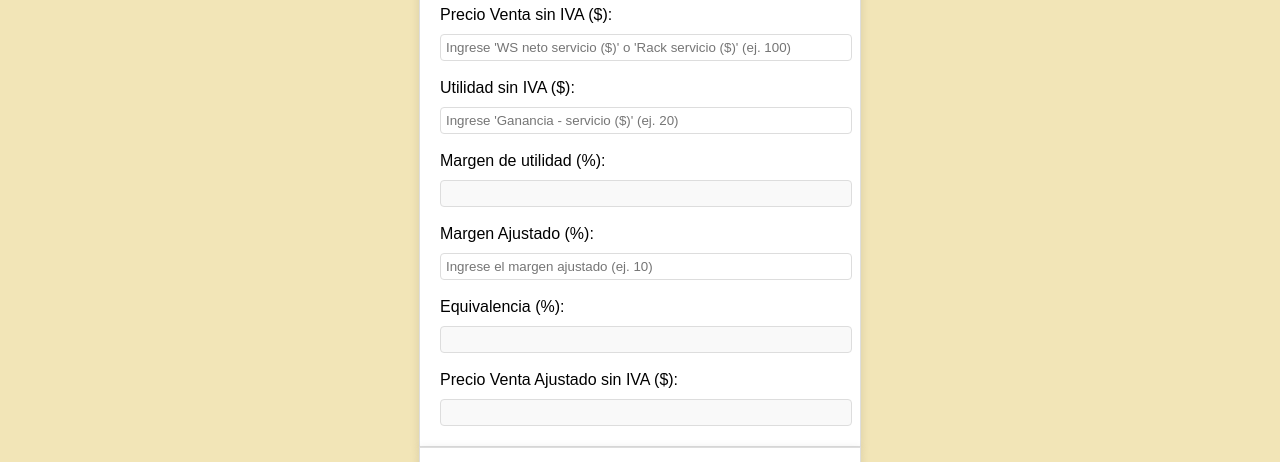
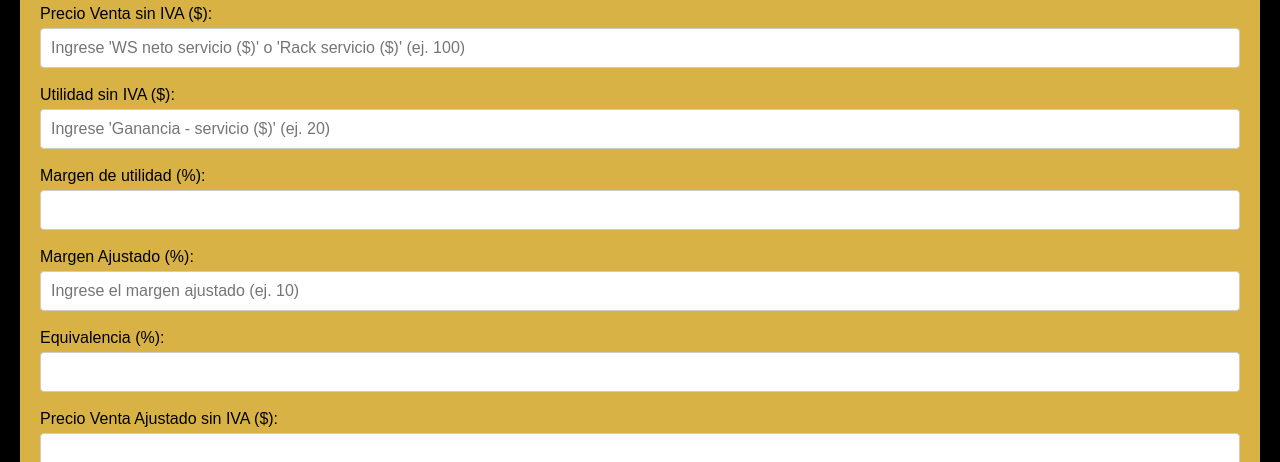
Before and after one commit to luis18sibaja/Margenes-y-Equivalencias, a plain HTML site: page index.html in a window 1280 px wide. Shown: the part 93-555 px from the top of the page. Drawn offline with Linux system fonts and the light colour scheme.

Commit message:
Update index.html

```diff
--- a/index.html
+++ b/index.html
@@ -4,53 +4,37 @@
   <title>Unión de Herramientas</title>
   <style>
     body {
-      margin: 0;
+      background-color: #000000;
+      font-family: Arial, sans-serif;
+      margin: 0 auto;
       padding: 20px;
-      background-color: #F2E5B7;
-      font-family: Arial, sans-serif;
+    }
+
+    .container {
+      background-color: #D8B244;
+      padding: 20px;
+      margin-bottom: 20px;
     }
 
     h1 {
-      text-align: center;
       margin-top: 0;
     }
 
-    .container {
-      max-width: 400px;
-      margin: 0 auto;
-      padding: 20px;
-      background-color: #FFF;
-      border: 1px solid #DDD;
-      box-shadow: 0 2px 10px rgba(0, 0, 0, 0.1);
+    label {
+      display: block;
+      margin-bottom: 5px;
+      font-size: 16px;
     }
 
-    .container label {
-      display: block;
-      margin-bottom: 10px;
-    }
-
-    .container input[type="text"],
-    .container input[type="number"],
-    .container select {
+    input[type="text"],
+    input[type="number"],
+    select {
+      font-size: 16px;
       width: 100%;
-      padding: 5px;
-      border: 1px solid #DDD;
+      padding: 10px;
+      border: 1px solid #ccc;
       border-radius: 4px;
-    }
-
-    .container input[type="text"]:read-only,
-    .container input[type="number"]:read-only,
-    .container select:disabled {
-      background-color: #F9F9F9;
-    }
-
-    .container input[type="submit"] {
-      padding: 10px 20px;
-      background-color: #4CAF50;
-      color: #FFF;
-      border: none;
-      border-radius: 4px;
-      cursor: pointer;
+      box-sizing: border-box;
     }
   </style>
   <script>
```
